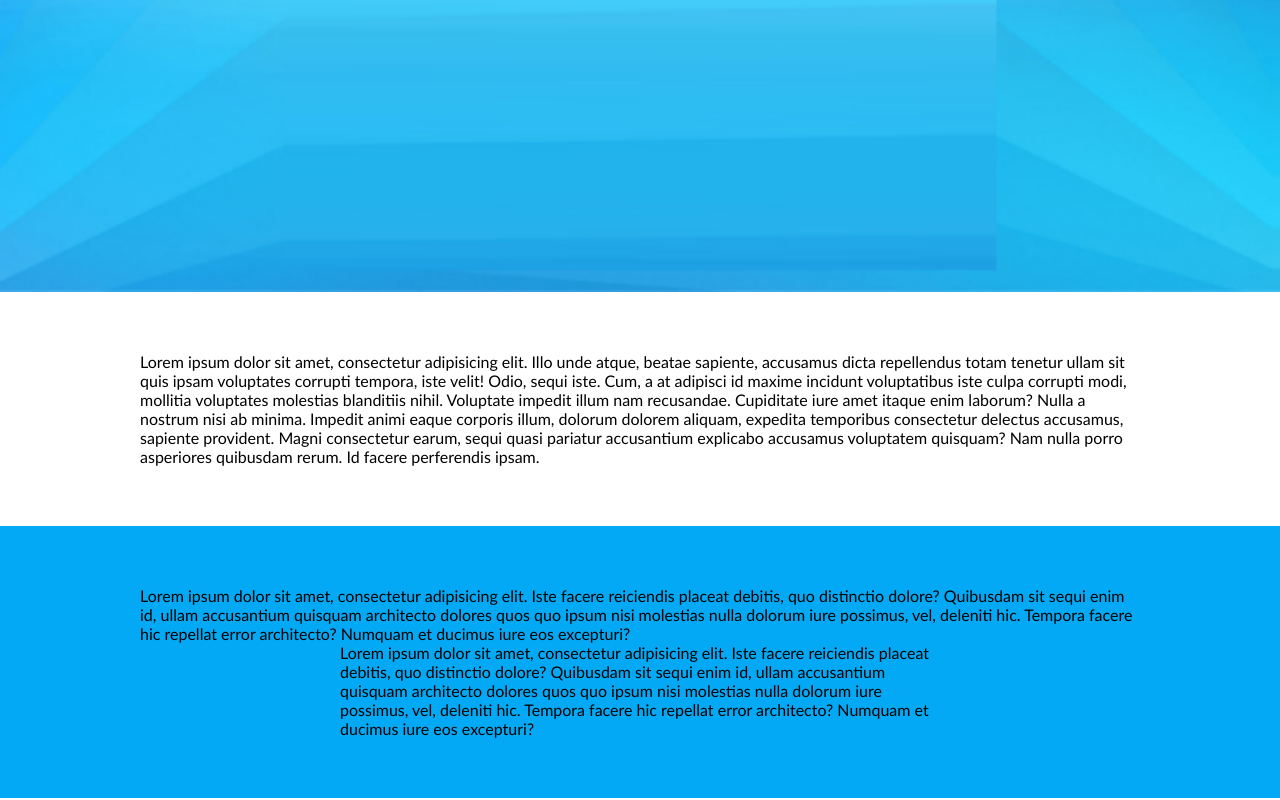
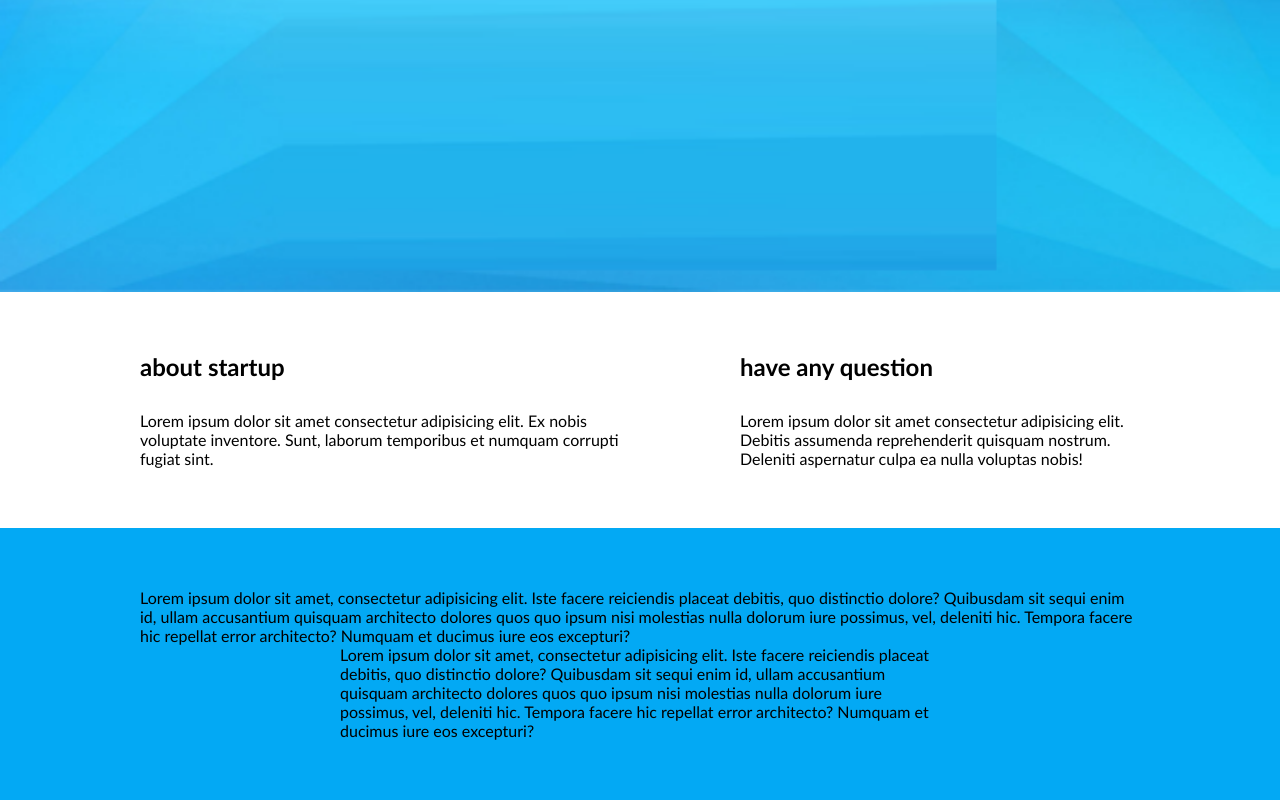
Before and after one commit to Rolandas021/43_grupes_paskaitos_comming_soon, a website: page index.html in a window 1280 px wide. Shown: the part 508-1308 px from the top of the page. Drawn offline with Linux system fonts and the light colour scheme.

Commit message:
Main content column

```diff
--- a/css/base/layout.css
+++ b/css/base/layout.css
@@ -11,7 +11,21 @@
     width: 600px;
 }
 .container > .row {
+    display: flex;
+    justify-content: space-between;
+    gap: 60px 0;
     width: 1000px;
+}
+
+.container > .row > .column {
+    display: flex;
+    flex-direction: column;
+    gap: 30px;
+    width: 50%;
+}
+
+.container > .row > .column.right {
+    width: 40%;
 }
 
 @media (max-width: 1100px) {
@@ -22,7 +36,11 @@
 
 @media (max-width: 900px) {
     .container > .row {
+        flex-direction: column;
         width: 600px;
+    }
+    .container > .row > .column{
+        width: 100%;
     }
 }
 
--- a/index.html
+++ b/index.html
@@ -20,7 +20,14 @@
         </section>
         <section class="container">
             <div class="row">
-                Lorem ipsum dolor sit amet, consectetur adipisicing elit. Illo unde atque, beatae sapiente, accusamus dicta repellendus totam tenetur ullam sit quis ipsam voluptates corrupti tempora, iste velit! Odio, sequi iste. Cum, a at adipisci id maxime incidunt voluptatibus iste culpa corrupti modi, mollitia voluptates molestias blanditiis nihil. Voluptate impedit illum nam recusandae. Cupiditate iure amet itaque enim laborum? Nulla a nostrum nisi ab minima. Impedit animi eaque corporis illum, dolorum dolorem aliquam, expedita temporibus consectetur delectus accusamus, sapiente provident. Magni consectetur earum, sequi quasi pariatur accusantium explicabo accusamus voluptatem quisquam? Nam nulla porro asperiores quibusdam rerum. Id facere perferendis ipsam.
+                <div class="column">
+                    <h2>about startup</h2>
+                    <p>Lorem ipsum dolor sit amet consectetur adipisicing elit. Ex nobis voluptate inventore. Sunt, laborum temporibus et numquam corrupti fugiat sint.</p>
+                </div>
+                <div class="column right">
+                    <h2>have any question</h2>
+                    <p>Lorem ipsum dolor sit amet consectetur adipisicing elit. Debitis assumenda reprehenderit quisquam nostrum. Deleniti aspernatur culpa ea nulla voluptas nobis!</p>
+                </div>
             </div>
         </section>
     </main>
```
